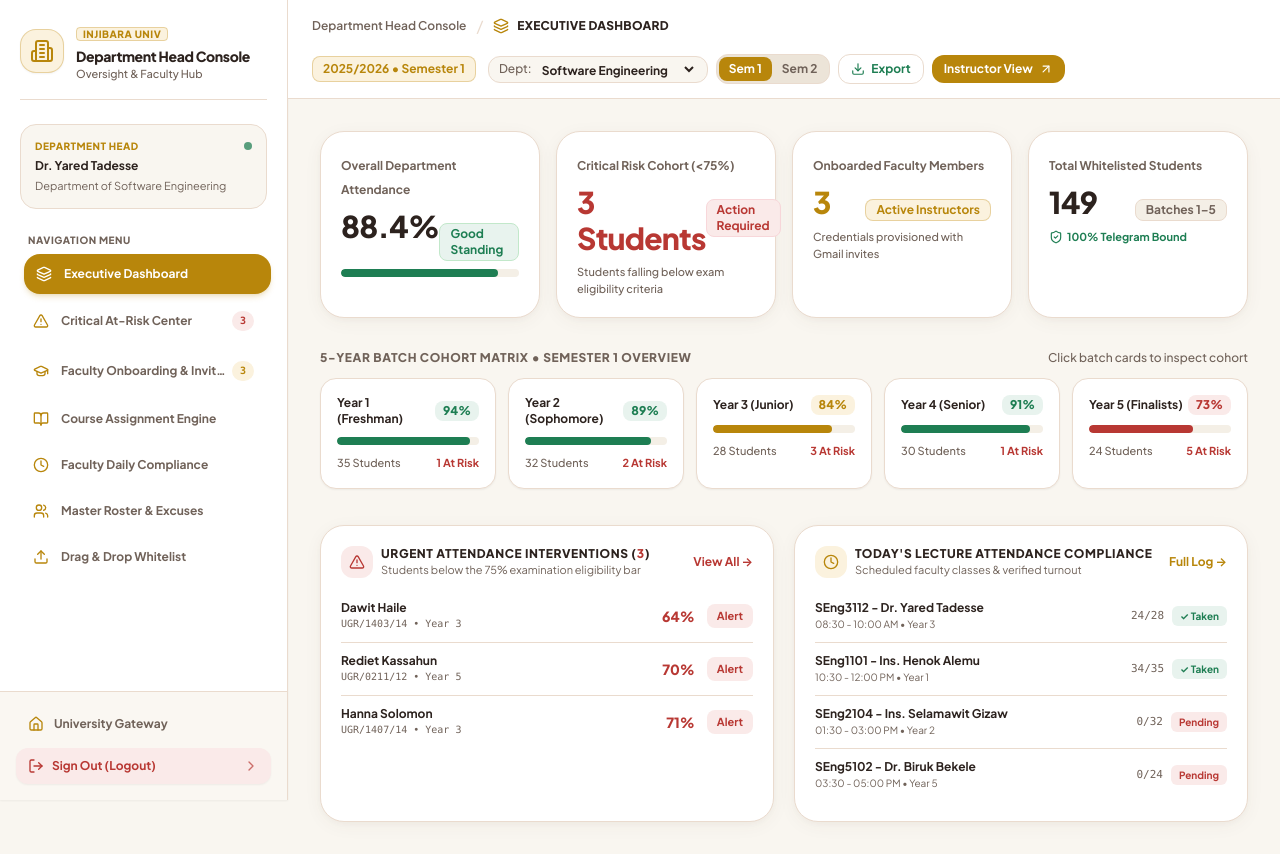
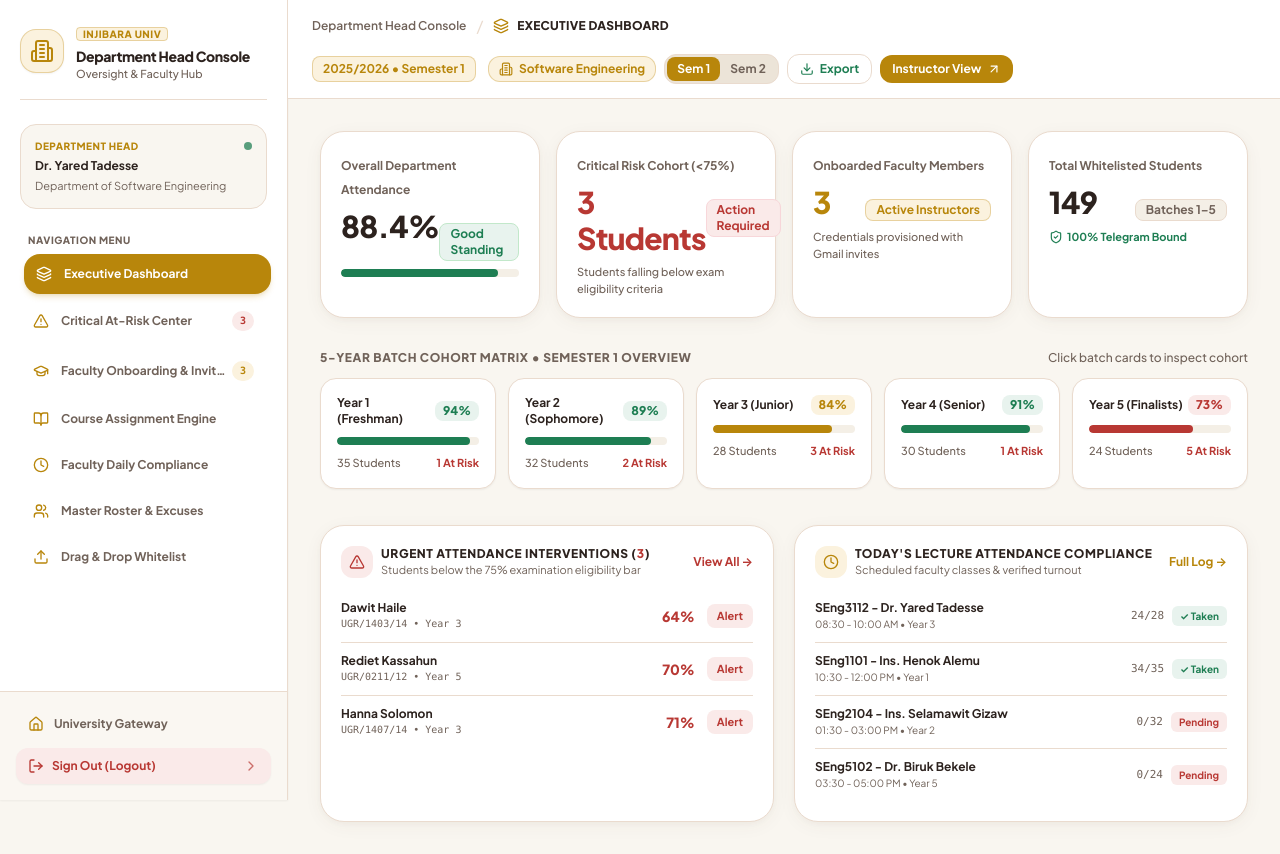
Before and after one commit to yared2124/university-attendance-system, a Next.js app: page /dashboard in a window 1280 px wide. Built offline with nearby package versions, Linux system fonts and the light colour scheme.

Commit message:
fix: remove Computer Science and Information Technology, dedicated to Software Engineering

```diff
--- a/src/app/(admin)/dashboard/page.tsx
+++ b/src/app/(admin)/dashboard/page.tsx
@@ -683,18 +683,10 @@ export default function DepartmentHeadDashboard() {
       academicTerm={`${academicYear} • Semester ${selectedSemester}`}
       topHeaderActions={
         <div className="flex items-center gap-2">
-          {/* Department Selector */}
-          <div className="flex items-center gap-1.5 bg-[#F9F6F0] border border-[#EADBCE] rounded-xl px-2.5 py-1 text-xs text-[#2C221E] font-bold">
-            <span className="text-[#706259] font-medium hidden sm:inline">Dept:</span>
-            <select
-              value={selectedDepartment}
-              onChange={(e) => setSelectedDepartment(e.target.value)}
-              className="bg-transparent font-bold text-[#2C221E] focus:outline-none cursor-pointer text-xs"
-            >
-              <option value="Software Engineering">Software Engineering</option>
-              <option value="Computer Science">Computer Science</option>
-              <option value="Information Technology">Information Technology</option>
-            </select>
+          {/* Department Badge */}
+          <div className="flex items-center gap-1.5 bg-[#FBF2DE] border border-[#B8860B]/30 rounded-xl px-2.5 py-1 text-xs font-bold text-[#B8860B]">
+            <Building2 className="w-3.5 h-3.5 text-[#B8860B]" />
+            <span>Software Engineering</span>
           </div>
 
           {/* Semester Switcher Tabs */}
```
